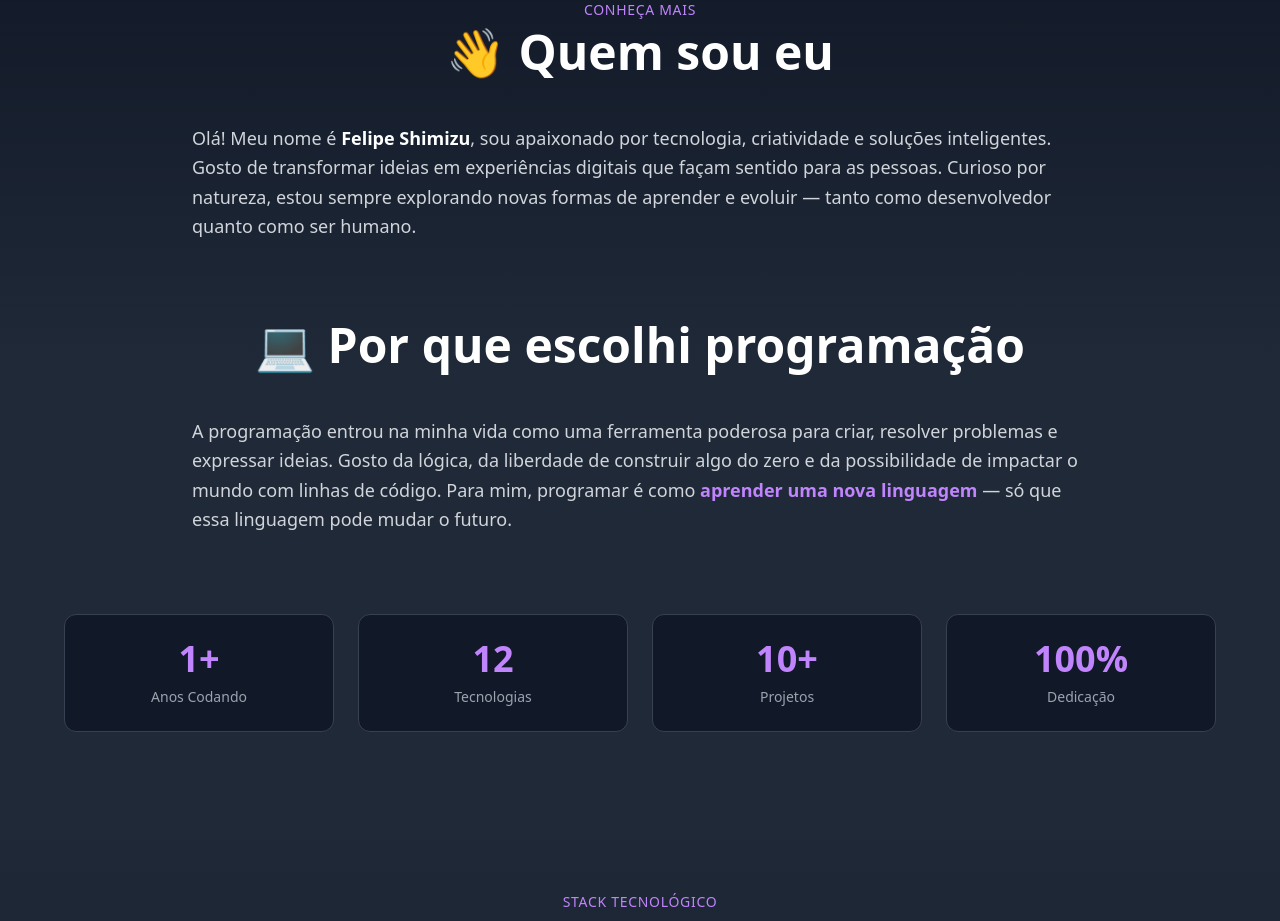
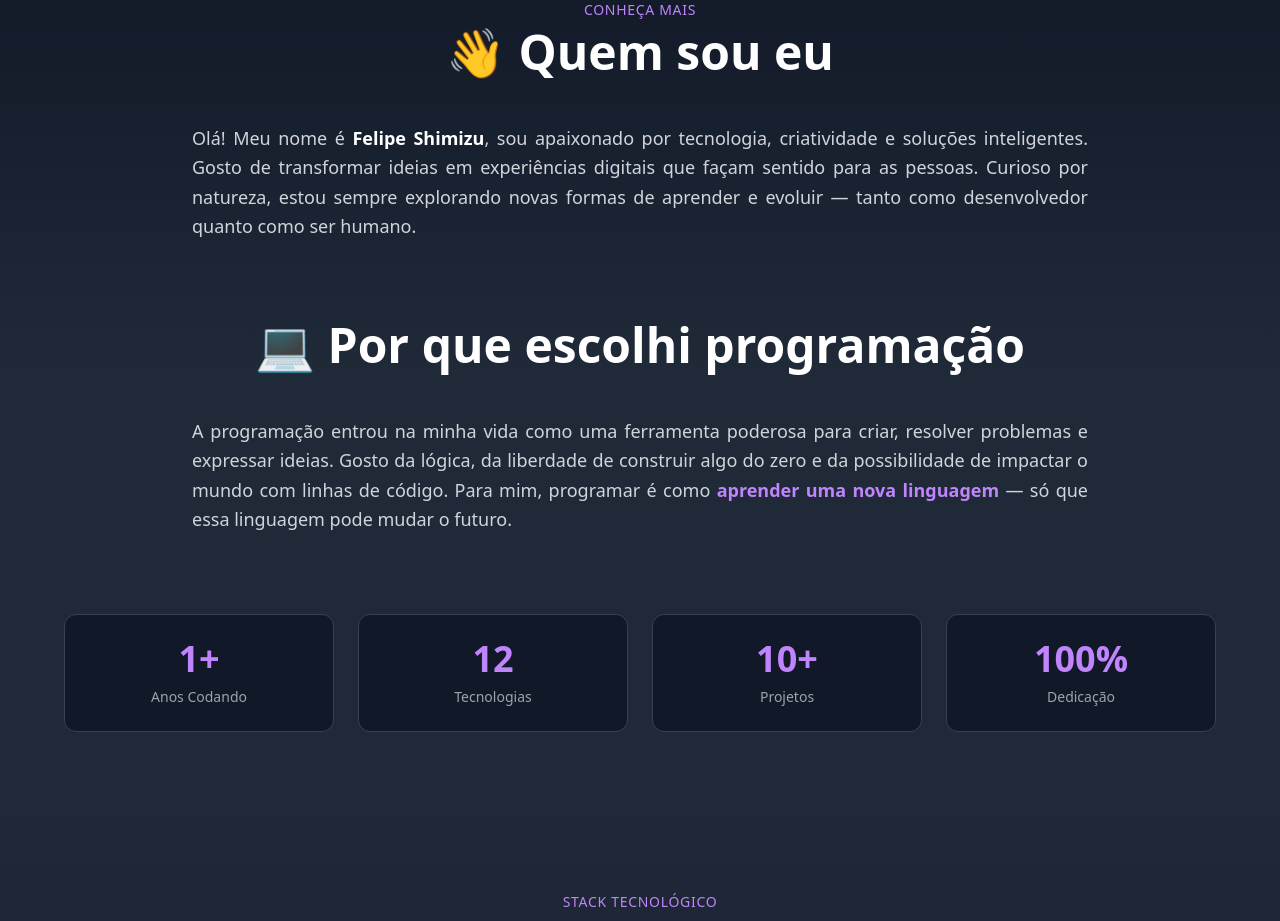
Before and after one commit to Felipe-SMZ/Portifolio, a React (Vite) app: page / in a window 1280 px wide. Shown: the part 880-1801 px from the top of the page. Built offline with nearby package versions, Linux system fonts and the light colour scheme.

Commit message:
style: about ajuste de texto

```diff
--- a/src/components/About.jsx
+++ b/src/components/About.jsx
@@ -14,7 +14,7 @@ function About() {
                         </h2>
                     </div>
 
-                    <p className="text-gray-300 text-lg leading-relaxed max-w-4xl mx-auto">
+                    <p className="text-gray-300 text-lg leading-relaxed max-w-4xl mx-auto text-justify">
                         Olá! Meu nome é <span className="text-white font-semibold">Felipe Shimizu</span>,
                         sou apaixonado por tecnologia, criatividade e soluções inteligentes.
                         Gosto de transformar ideias em experiências digitais que façam sentido para as pessoas.
@@ -31,7 +31,7 @@ function About() {
                         </h2>
                     </div>
 
-                    <p className="text-gray-300 text-lg leading-relaxed max-w-4xl mx-auto">
+                    <p className="text-gray-300 text-lg leading-relaxed max-w-4xl mx-auto text-justify">
                         A programação entrou na minha vida como uma ferramenta poderosa para criar,
                         resolver problemas e expressar ideias. Gosto da lógica, da liberdade de construir
                         algo do zero e da possibilidade de impactar o mundo com linhas de código.
```
